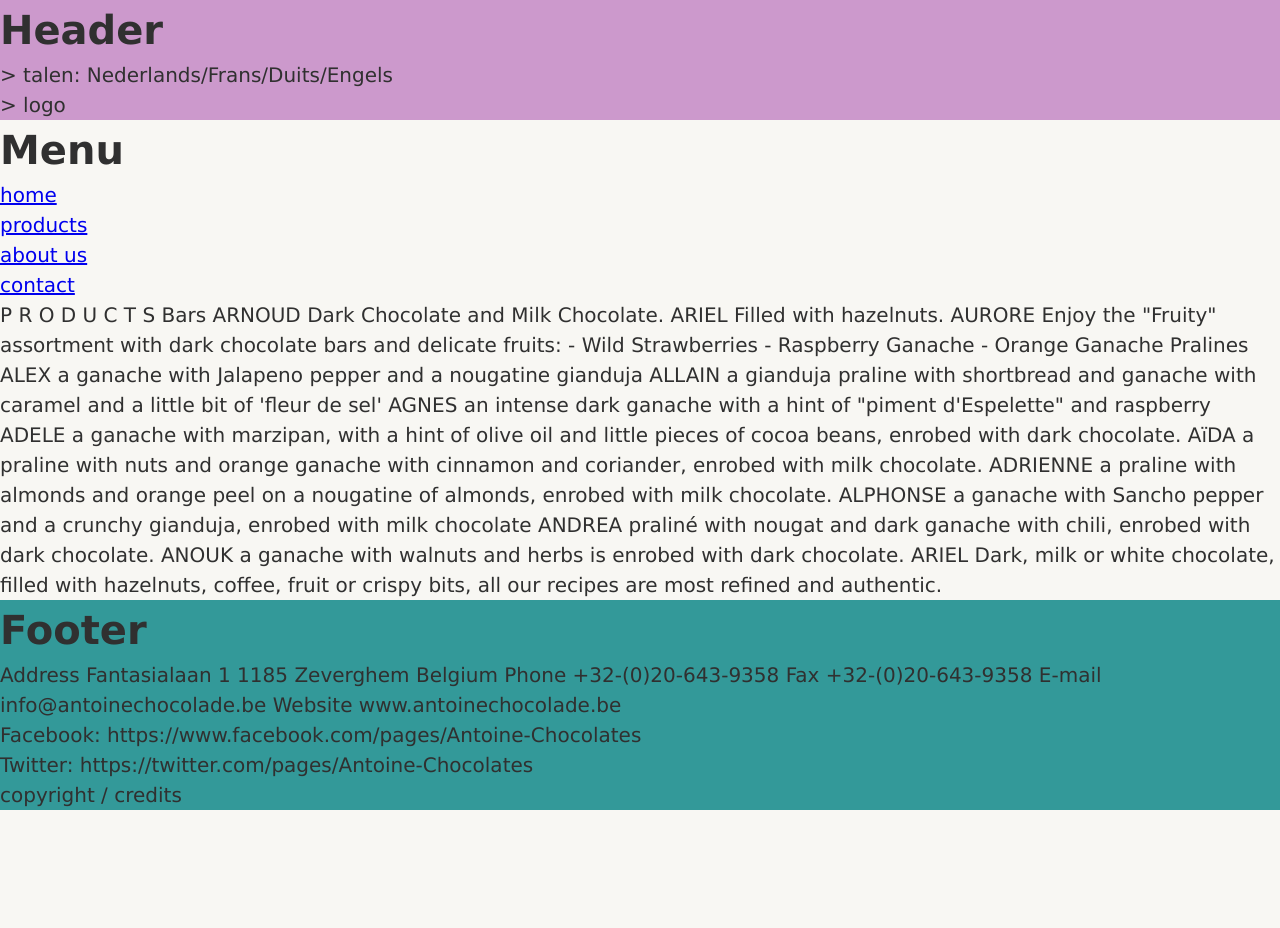
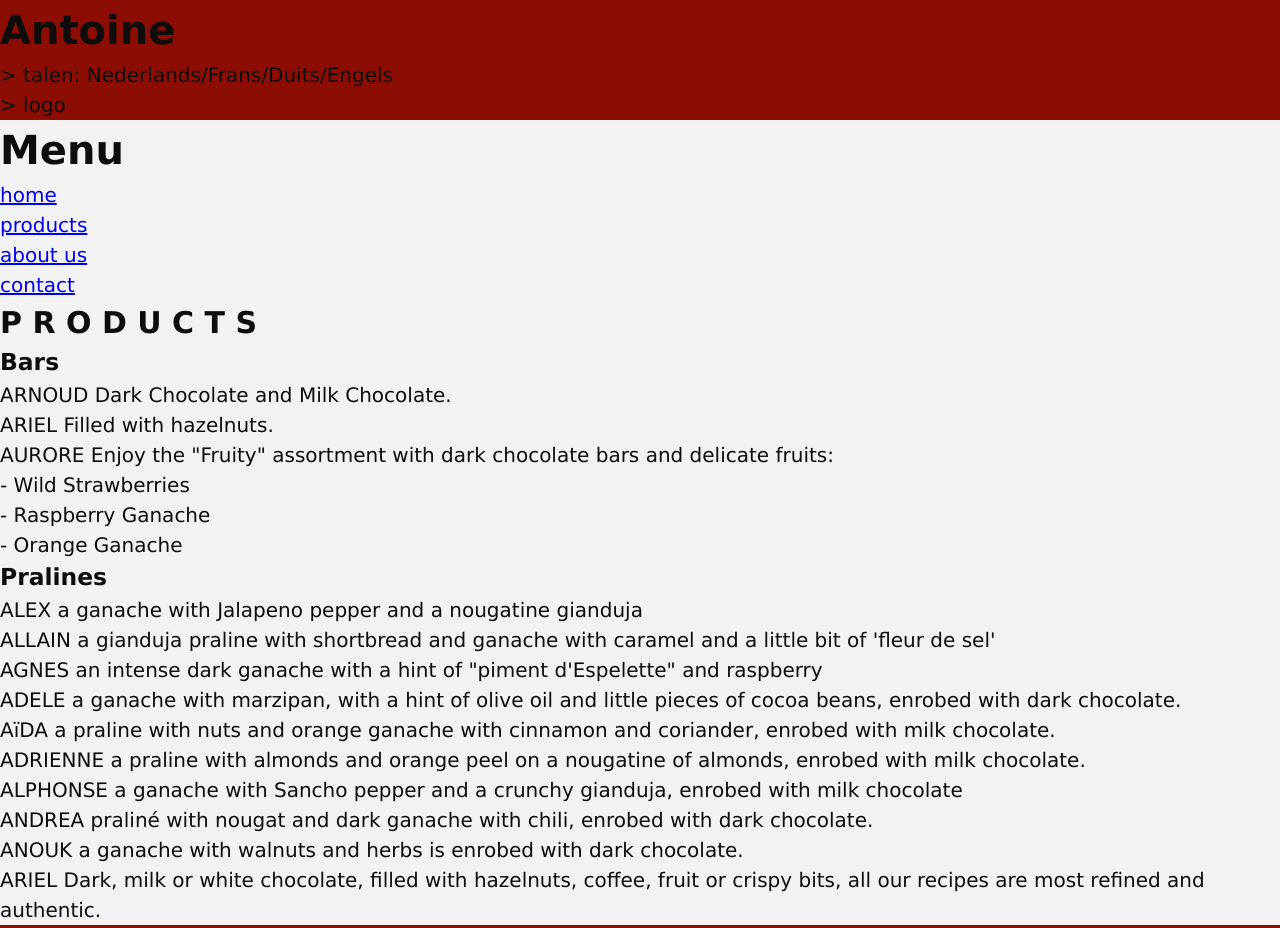
Before and after one commit to VCLdesigns/Eindopdracht_websiteproductie2_eervolle_chocolade, a plain HTML site: page products.html in a window 1280 px wide. Shown: the top 928 px of the page. Before the commit the page ends 810 px from the top, so only its background shows below. Drawn offline with Linux system fonts and the light colour scheme; a web font is replaced by a local one.

Commit message:
Added basic html

```diff
--- a/css/style.css
+++ b/css/style.css
@@ -44,9 +44,9 @@
     --font_titel: 'caveat', georgia, serif;
     --font_subtitel: 'josefin_sans', arial, sans-serif;
     --font_teksten: 'montserrat', verdana, sans-serif;
-    --kleur_wit: rgb(248, 247, 243);
-    --kleur_zwart: rgb(48, 48, 48);
-    --kleur_rood: rgb(188, 0, 45);
+    --kleur_wit: #f2f2f2;
+    --kleur_zwart: #0d0d0d;
+    --kleur_rood: #8c0d03;
 }
 
 /* Standaard */
@@ -77,10 +77,6 @@ img {
     display: block;
 }
 
-header{
-	background-color:#C9C;
+header, footer{
+	background-color:var(--kleur_rood);
 }
-
-footer{
-	background-color:#399;
-}
--- a/products.html
+++ b/products.html
@@ -1,17 +1,21 @@
-<!doctype html>
-<html>
+<!DOCTYPE html>
+<html lang="nl">
+
 <head>
-  <meta charset="utf-8">
-
-  <title></title>
-
+  <meta charset="UTF-8">
+  <meta http-equiv="X-UA-Compatible" content="IE=edge">
+  <meta name="viewport" content="width=device-width, initial-scale=1.0">
+  <meta name="keywords" content="eervol, chocolade, Antoine, ridders">
+  <meta name="description" content="Antoine, voor Eer en chocolade">
+  <meta name="author" content="Bart Victor Loots">
+  <title>Onze producten</title>
   <link href="css/style.css" type="text/css" rel="stylesheet" />
 
 </head>
 
 <body>
   <header>
-  	<h1>Header</h1>
+    <h1>Antoine</h1>
     <p> > talen: Nederlands/Frans/Duits/Engels</p>
     <p> > logo </p>
   </header>
@@ -27,44 +31,59 @@
   </div>
 
   <div id="mainContent">
-	P R O D U C T S
+    <h2>P R O D U C T S</h2>
 
-        Bars
-        ARNOUD  Dark Chocolate and Milk Chocolate.
-        ARIEL Filled with hazelnuts.
-        AURORE Enjoy the "Fruity" assortment with dark chocolate bars and delicate fruits:
-        - Wild Strawberries
-        - Raspberry Ganache
+    <h3>Bars</h3>
+    <ul>
+      <li>ARNOUD Dark Chocolate and Milk Chocolate.</li>
+      <li>ARIEL Filled with hazelnuts.</li>
+      <li>AURORE Enjoy the "Fruity" assortment with dark chocolate bars and delicate fruits:</li>
+      <ul>
+        <li>- Wild Strawberries</li>
+        <li>- Raspberry Ganache</li>
         - Orange Ganache
+      </ul>
+    </ul>
 
-        Pralines
-        ALEX a ganache with Jalapeno pepper and a nougatine gianduja
-        ALLAIN a gianduja praline with shortbread and ganache with caramel and a little bit of 'fleur de sel'
-        AGNES an intense dark ganache with a hint of "piment d'Espelette" and raspberry
-        ADELE a ganache with marzipan, with a hint of olive oil and little pieces of cocoa beans, enrobed with dark chocolate.
-        AïDA a praline with nuts and orange ganache with cinnamon and coriander, enrobed with milk chocolate.
-        ADRIENNE a praline with almonds and orange peel on a nougatine of almonds, enrobed with milk chocolate.
-        ALPHONSE a ganache with Sancho pepper and a crunchy gianduja, enrobed with milk chocolate
-        ANDREA  praliné with nougat and dark ganache with chili, enrobed with dark chocolate.
-        ANOUK a ganache with walnuts and herbs is enrobed with dark chocolate.
-        ARIEL Dark, milk or white chocolate, filled with hazelnuts, coffee, fruit or crispy bits, all our recipes are most refined and authentic.
+    <h3>Pralines</h3>
+    <ul>
+      <li>ALEX a ganache with Jalapeno pepper and a nougatine gianduja</li>
+      <li>ALLAIN a gianduja praline with shortbread and ganache with caramel and a little bit of 'fleur de sel'</li>
+      <li>AGNES an intense dark ganache with a hint of "piment d'Espelette" and raspberry</li>
+      <li>
+        ADELE a ganache with marzipan, with a hint of olive oil and little pieces of cocoa beans, enrobed with dark
+        chocolate.
+      </li>
+      <li>AïDA a praline with nuts and orange ganache with cinnamon and coriander, enrobed with milk chocolate.</li>
+      <li>ADRIENNE a praline with almonds and orange peel on a nougatine of almonds, enrobed with milk chocolate.</li>
+      <li>ALPHONSE a ganache with Sancho pepper and a crunchy gianduja, enrobed with milk chocolate</li>
+      <li>ANDREA praliné with nougat and dark ganache with chili, enrobed with dark chocolate.</li>
+      <li>ANOUK a ganache with walnuts and herbs is enrobed with dark chocolate.</li>
+      <li>
+        ARIEL Dark, milk or white chocolate, filled with hazelnuts, coffee, fruit or crispy bits, all our recipes are
+        most
+        refined and authentic.
+      </li>
+    </ul>
 
   </div>
 
   <footer>
     <h1>Footer</h1>
-  	<p>Address	Fantasialaan 1
-1185 Zeverghem Belgium
-
-Phone +32-(0)20-643-9358
-Fax +32-(0)20-643-9358
-
-E-mail info@antoinechocolade.be
-Website	www.antoinechocolade.be</p>
+    <p>Address Fantasialaan 1 <br>
+      1185 Zeverghem Belgium <br>
+      <br>
+      Phone +32-(0)20-643-9358 <br>
+      Fax +32-(0)20-643-9358 <br>
+      <br>
+      E-mail info@antoinechocolade.be <br>
+      Website www.antoinechocolade.be
+    </p>
     <p>Facebook: https://www.facebook.com/pages/Antoine-Chocolates</p>
     <p>Twitter: https://twitter.com/pages/Antoine-Chocolates</p>
     <p> copyright / credits</p>
   </footer>
 
 </body>
+
 </html>
```
Also changed, not shown: 404.html (+10 -3 lines), about.html (+63 -41 lines), contact.html (+35 -27 lines), index.html (+28 -20 lines). Lines whose indentation alone changed are shown as unchanged.
